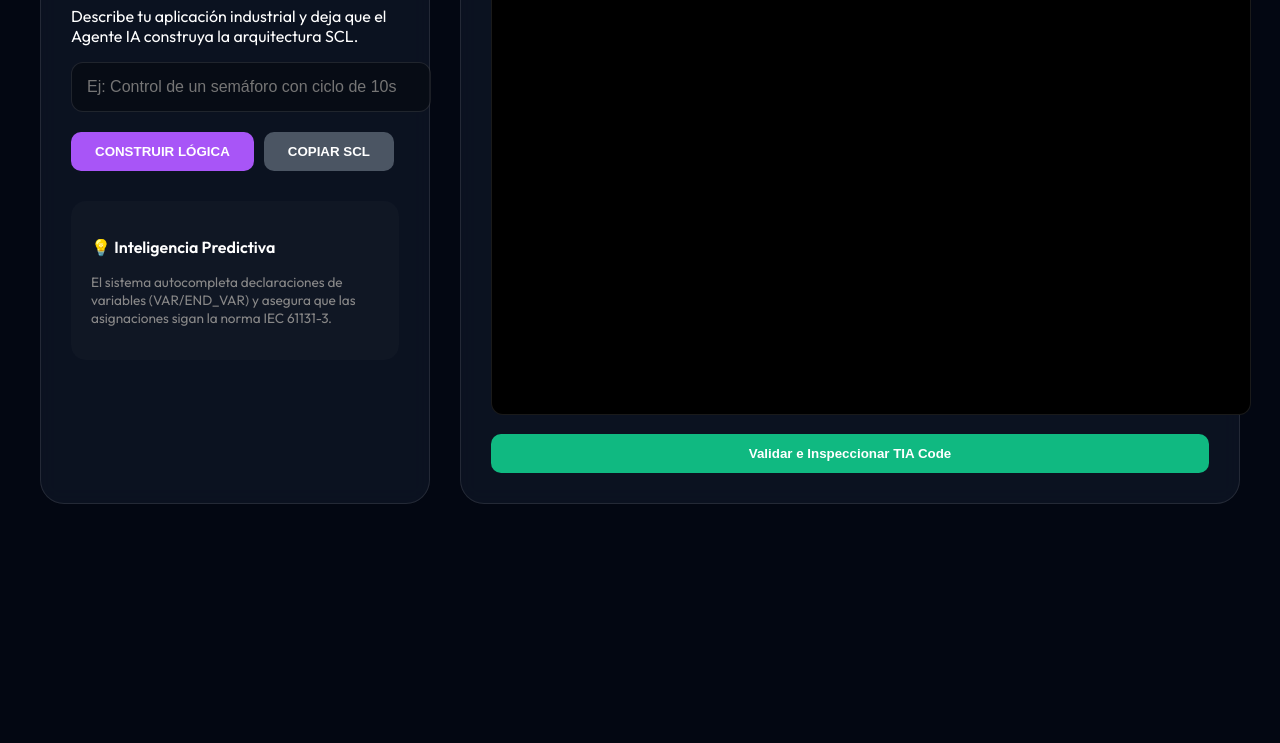
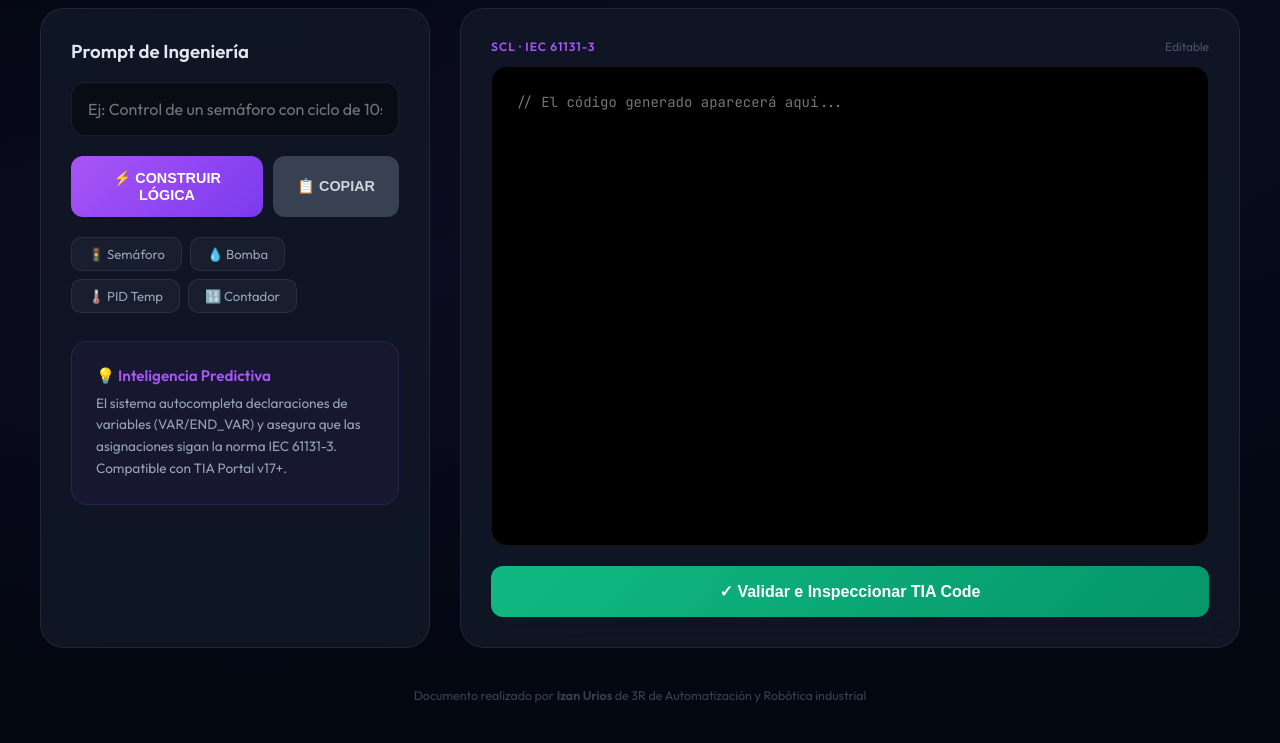
Before and after one commit to AbyssIzangamer17/Ejercicio_2_3_SCL_IEC61131, a plain HTML site: page frontend_architect.html in a window 1280 px wide. Shown: the part 148-891 px from the top of the page. Before the commit the page ends 800 px from the top, so only its background shows below. Drawn offline with Linux system fonts and the light colour scheme.

Commit message:
SCL Architect: UI-only upgrade with gradient design and example chips

```diff
--- a/frontend_architect.html
+++ b/frontend_architect.html
@@ -10,8 +10,13 @@
         :root {
             --p: #a855f7;
             --bg: #030712;
-            --glass: rgba(17, 24, 39, 0.7);
-            --border: rgba(255, 255, 255, 0.1);
+            --card: rgba(17, 24, 39, 0.85);
+            --border: rgba(255, 255, 255, 0.08);
+            --green: #4ade80;
+        }
+
+        * {
+            box-sizing: border-box;
         }
 
         body {
@@ -20,6 +25,27 @@
             color: white;
             margin: 0;
             padding: 40px;
+            min-height: 100vh;
+            background-image: radial-gradient(ellipse at 20% 50%, rgba(168, 85, 247, 0.06) 0%, transparent 60%), radial-gradient(ellipse at 80% 20%, rgba(99, 102, 241, 0.06) 0%, transparent 60%);
+        }
+
+        .header {
+            text-align: center;
+            margin-bottom: 40px;
+        }
+
+        .header h1 {
+            font-size: 2.4rem;
+            margin: 0;
+            background: linear-gradient(135deg, #a855f7, #6366f1, #818cf8);
+            -webkit-background-clip: text;
+            -webkit-text-fill-color: transparent;
+        }
+
+        .header p {
+            color: #94a3b8;
+            font-size: 1rem;
+            margin-top: 8px;
         }
 
         .grid {
@@ -31,105 +57,229 @@
         }
 
         .panel {
-            background: var(--glass);
-            backdrop-filter: blur(10px);
+            background: var(--card);
+            backdrop-filter: blur(20px);
             border: 1px solid var(--border);
             border-radius: 24px;
             padding: 30px;
         }
 
+        .input-prompt {
+            width: 100%;
+            padding: 16px;
+            border-radius: 14px;
+            background: rgba(0, 0, 0, 0.4);
+            border: 1px solid var(--border);
+            color: white;
+            font-size: 1rem;
+            outline: none;
+            transition: .3s;
+            font-family: inherit;
+        }
+
+        .input-prompt:focus {
+            border-color: var(--p);
+            box-shadow: 0 0 20px rgba(168, 85, 247, 0.15);
+        }
+
+        .btn-row {
+            display: flex;
+            gap: 10px;
+            margin-top: 20px;
+        }
+
+        .btn {
+            padding: 14px 24px;
+            border-radius: 12px;
+            border: none;
+            font-weight: 600;
+            cursor: pointer;
+            transition: .3s;
+            font-size: .9rem;
+        }
+
+        .btn:hover {
+            transform: translateY(-2px);
+        }
+
+        .btn-p {
+            background: linear-gradient(135deg, #a855f7, #7c3aed);
+            color: white;
+            flex: 1;
+        }
+
+        .btn-p:hover {
+            box-shadow: 0 8px 25px rgba(168, 85, 247, 0.3);
+        }
+
+        .btn-copy {
+            background: #374151;
+            color: #d1d5db;
+        }
+
+        .btn-copy:hover {
+            background: #4b5563;
+        }
+
+        .code-wrap {
+            position: relative;
+            margin-top: 0;
+        }
+
         textarea {
             width: 100%;
-            height: 450px;
+            height: 480px;
             background: #000;
-            color: #4ade80;
+            color: var(--green);
             font-family: 'JetBrains Mono', monospace;
             font-size: 14px;
             border: 1px solid var(--border);
-            border-radius: 12px;
-            padding: 20px;
+            border-radius: 16px;
+            padding: 24px;
             outline: none;
             resize: none;
+            line-height: 1.6;
         }
 
-        .input-prompt {
+        .code-header {
+            display: flex;
+            justify-content: space-between;
+            align-items: center;
+            margin-bottom: 12px;
+        }
+
+        .code-lang {
+            font-size: .75rem;
+            color: var(--p);
+            font-weight: 600;
+            text-transform: uppercase;
+            letter-spacing: 1px;
+        }
+
+        .btn-val {
+            background: linear-gradient(135deg, #10b981, #059669);
+            color: white;
             width: 100%;
-            padding: 15px;
-            border-radius: 12px;
-            background: rgba(0, 0, 0, 0.3);
-            border: 1px solid var(--border);
-            color: white;
-            margin-bottom: 20px;
+            margin-top: 16px;
+            padding: 16px;
             font-size: 1rem;
         }
 
-        .btn {
-            padding: 12px 24px;
-            border-radius: 10px;
-            border: none;
-            font-weight: 600;
-            cursor: pointer;
-            transition: 0.3s;
-        }
-
-        .btn-p {
-            background: var(--p);
-            color: white;
-            margin-right: 10px;
-        }
-
-        .btn-copy {
-            background: #4b5563;
-            color: white;
-        }
-
-        .btn-val {
-            background: #10b981;
-            color: white;
-            width: 100%;
-            margin-top: 15px;
+        .btn-val:hover {
+            box-shadow: 0 8px 25px rgba(16, 185, 129, 0.3);
         }
 
         #status {
-            margin-top: 15px;
-            padding: 15px;
-            border-radius: 10px;
+            margin-top: 16px;
+            padding: 18px;
+            border-radius: 14px;
             display: none;
+            font-size: .9rem;
+            line-height: 1.5;
         }
 
-        h1 {
-            background: linear-gradient(to right, #a855f7, #6366f1);
-            -webkit-background-clip: text;
-            -webkit-text-fill-color: transparent;
+        .info-card {
+            margin-top: 28px;
+            padding: 24px;
+            background: rgba(168, 85, 247, 0.05);
+            border: 1px solid rgba(168, 85, 247, 0.15);
+            border-radius: 16px;
+        }
+
+        .info-card h3 {
+            margin: 0 0 8px;
+            font-size: .95rem;
+            color: var(--p);
+        }
+
+        .info-card p {
+            font-size: .85rem;
+            color: #94a3b8;
+            margin: 0;
+            line-height: 1.6;
+        }
+
+        .examples {
+            display: flex;
+            flex-wrap: wrap;
+            gap: 8px;
+            margin-top: 20px;
+        }
+
+        .ex-chip {
+            background: rgba(255, 255, 255, 0.04);
+            border: 1px solid var(--border);
+            padding: 8px 16px;
+            border-radius: 10px;
+            font-size: .82rem;
+            color: #94a3b8;
+            cursor: pointer;
+            transition: .2s;
+        }
+
+        .ex-chip:hover {
+            border-color: var(--p);
+            color: var(--p);
+            background: rgba(168, 85, 247, 0.08);
+        }
+
+        footer {
+            text-align: center;
+            margin-top: 40px;
+            color: #374151;
+            font-size: .78rem;
         }
     </style>
 </head>
 
 <body>
+    <div class="header">
+        <h1>SCL AI Architect</h1>
+        <p>Describe tu aplicación industrial y el Agente IA construirá la arquitectura SCL (IEC 61131-3)</p>
+    </div>
+
     <div class="grid">
         <div class="panel">
-            <h1>SCL AI Architect</h1>
-            <p>Describe tu aplicación industrial y deja que el Agente IA construya la arquitectura SCL.</p>
+            <h3 style="margin-top:0;color:#e2e8f0">Prompt de Ingeniería</h3>
             <input type="text" id="p-input" class="input-prompt"
                 placeholder="Ej: Control de un semáforo con ciclo de 10s">
-            <div style="display: flex;">
-                <button class="btn btn-p" onclick="generateSCL()">CONSTRUIR LÓGICA</button>
-                <button class="btn btn-copy" onclick="copyCode()">COPIAR SCL</button>
+            <div class="btn-row">
+                <button class="btn btn-p" onclick="generateSCL()">⚡ CONSTRUIR LÓGICA</button>
+                <button class="btn btn-copy" onclick="copyCode()">📋 COPIAR</button>
             </div>
-            <div style="margin-top: 30px; padding: 20px; background: rgba(255,255,255,0.02); border-radius: 15px;">
-                <p>💡 <strong>Inteligencia Predictiva</strong></p>
-                <p style="font-size: 0.85rem; color: #888;">El sistema autocompleta declaraciones de variables
-                    (VAR/END_VAR) y asegura que las asignaciones sigan la norma IEC 61131-3.</p>
+
+            <div class="examples">
+                <div class="ex-chip" onclick="setPrompt('semáforo con ciclo de 10 segundos')">🚦 Semáforo</div>
+                <div class="ex-chip" onclick="setPrompt('bomba de lubricación con protección')">💧 Bomba</div>
+                <div class="ex-chip" onclick="setPrompt('control PID de temperatura')">🌡️ PID Temp</div>
+                <div class="ex-chip" onclick="setPrompt('contador de piezas con reset')">🔢 Contador</div>
+            </div>
+
+            <div class="info-card">
+                <h3>💡 Inteligencia Predictiva</h3>
+                <p>El sistema autocompleta declaraciones de variables (VAR/END_VAR) y asegura que las asignaciones sigan
+                    la norma IEC 61131-3. Compatible con TIA Portal v17+.</p>
             </div>
         </div>
+
         <div class="panel">
-            <textarea id="scl-code" placeholder="// Código generado..."></textarea>
-            <button class="btn btn-val" onclick="validate()">Validar e Inspeccionar TIA Code</button>
+            <div class="code-header">
+                <span class="code-lang">SCL · IEC 61131-3</span>
+                <span style="font-size:.75rem;color:#475569">Editable</span>
+            </div>
+            <div class="code-wrap">
+                <textarea id="scl-code" placeholder="// El código generado aparecerá aquí..."></textarea>
+            </div>
+            <button class="btn btn-val" onclick="validate()">✓ Validar e Inspeccionar TIA Code</button>
             <div id="status"></div>
         </div>
     </div>
 
+    <footer>Documento realizado por <b>Izan Urios</b> de 3R de Automatización y Robótica industrial</footer>
+
     <script>
+        function setPrompt(text) { document.getElementById('p-input').value = text; }
+
         function generateSCL() {
             const prompt = document.getElementById('p-input').value;
             const area = document.getElementById('scl-code');
@@ -156,9 +306,11 @@
 
         function copyCode() {
             const area = document.getElementById('scl-code');
-            area.select();
-            document.execCommand('copy');
-            alert('Código SCL copiado al portapapeles.');
+            navigator.clipboard.writeText(area.value).then(() => {
+                const btn = document.querySelector('.btn-copy');
+                btn.innerText = '✓ Copiado!';
+                setTimeout(() => btn.innerText = '📋 COPIAR', 2000);
+            });
         }
     </script>
 </body>
```
